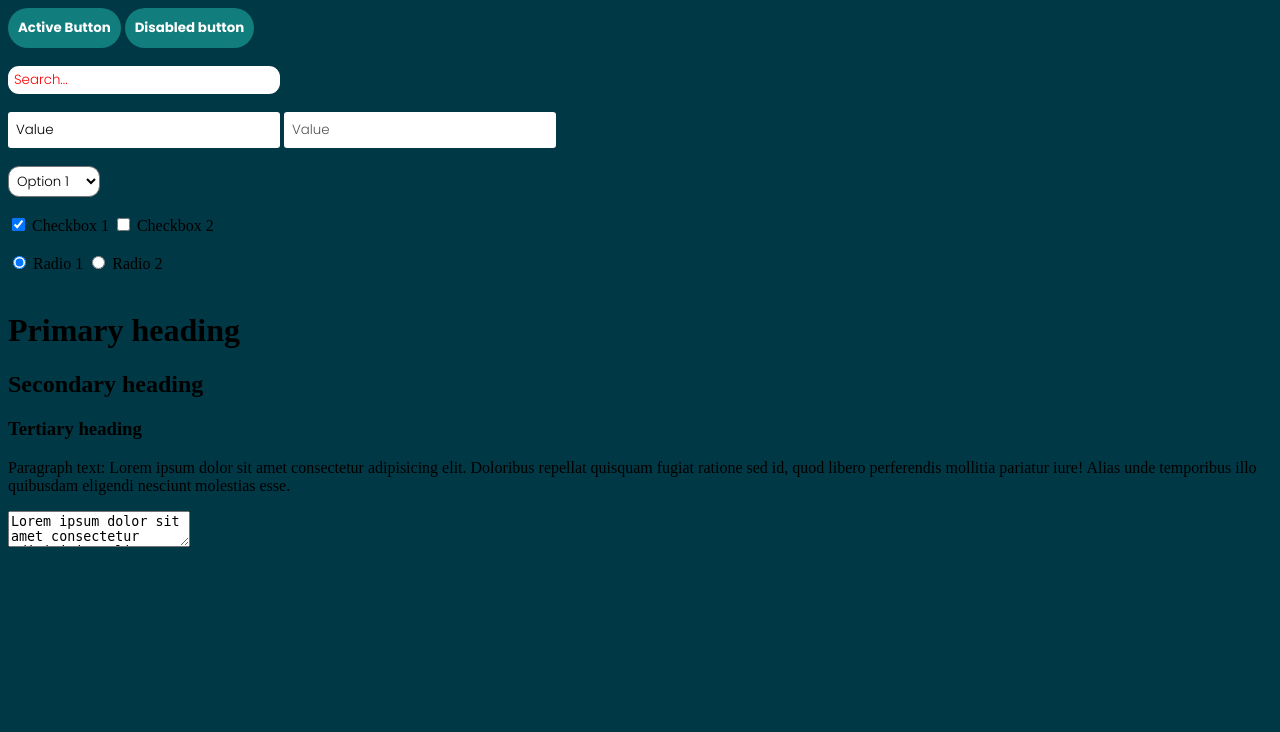
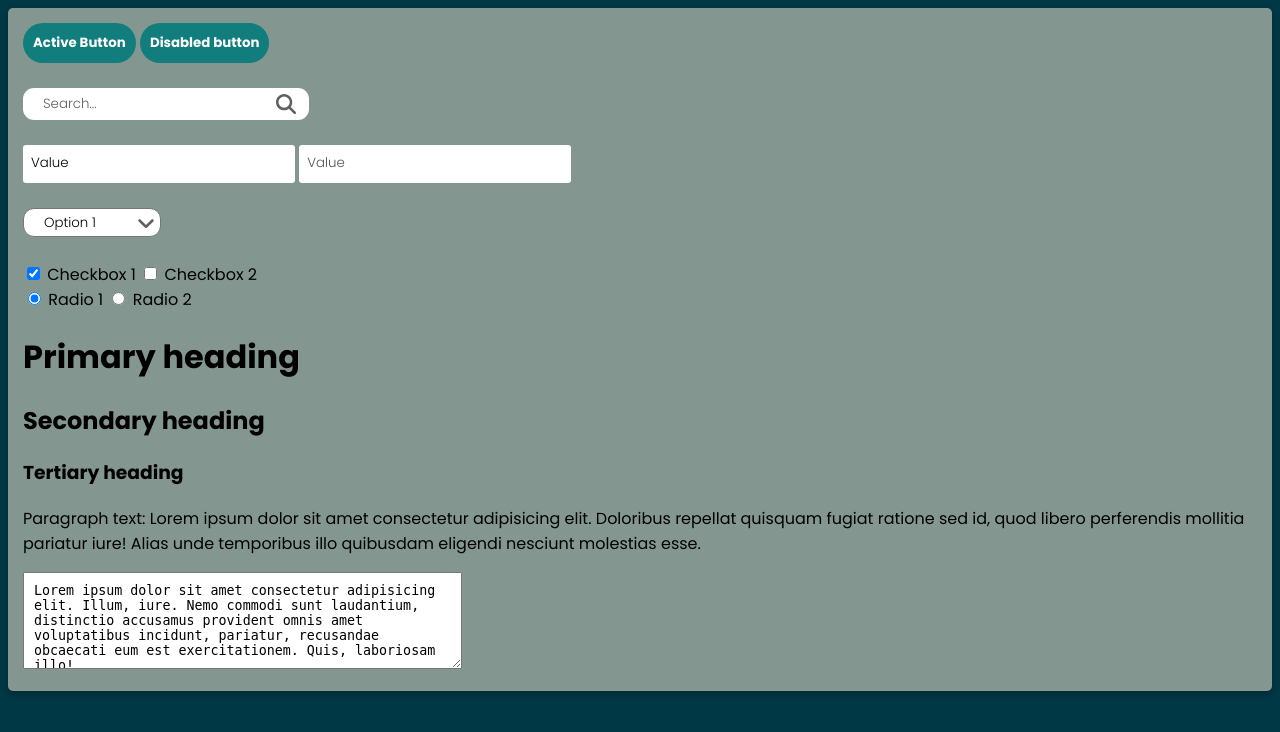
Before and after one commit to Seniru/boat-safari-trip-management, a PHP site: page /components.html in a window 1280 px wide. Shown: the top 732 px of the page. Run offline with PHP 8.4, Linux system fonts and the light colour scheme.

Commit message:
Fix select, searchbar

```diff
--- a/components.html
+++ b/components.html
@@ -30,15 +30,15 @@
 			<br><br>
 			<input type="checkbox" checked> Checkbox 1
 			<input type="checkbox"> Checkbox 2
-			<br><br>
+			<br>
 			<input type="radio" checked> Radio 1
 			<input type="radio"> Radio 2
-			<br><br>
+			<br>
 			<h1>Primary heading</h1>
 			<h2>Secondary heading</h2>
 			<h3>Tertiary heading</h3>
 			<p>Paragraph text: Lorem ipsum dolor sit amet consectetur adipisicing elit. Doloribus repellat quisquam fugiat ratione sed id, quod libero perferendis mollitia pariatur iure! Alias unde temporibus illo quibusdam eligendi nesciunt molestias esse.	</p>
-			<textarea>Lorem ipsum dolor sit amet consectetur adipisicing elit. Illum, iure. Nemo commodi sunt laudantium, distinctio accusamus provident omnis amet voluptatibus incidunt, pariatur, recusandae obcaecati eum est exercitationem. Quis, laboriosam illo!</textarea>
+			<textarea cols="50" rows="5">Lorem ipsum dolor sit amet consectetur adipisicing elit. Illum, iure. Nemo commodi sunt laudantium, distinctio accusamus provident omnis amet voluptatibus incidunt, pariatur, recusandae obcaecati eum est exercitationem. Quis, laboriosam illo!</textarea>
 		</div>
 
 		<footer>
--- a/styles/components.css
+++ b/styles/components.css
@@ -1,7 +1,14 @@
+* {
+	transition-duration: 6ms;
+	transition-timing-function: linear;
+}
+
 /* document style */
 body {
 	background-color: #013845;
+	font-family: "Poppins", sans-serif;
 }
+
 
 /* header style */
 header {
@@ -47,12 +54,8 @@ button {
 
 /* button mouse over style */
 button:hover {
-
-        box-shadow: 0px 4px 6px 0px rgba(0,0,0,.25);
-
-
+    box-shadow: 0px 4px 6px 0px rgba(0,0,0,.25);
 }
-
 
 
 /* active button style (clicked) */
@@ -73,12 +76,11 @@ input[type=text], input[type=number] {
 	padding: 8px;
 	border: 0;
 	outline: none;
-	border-bottom: 2px solid invisible;
+	border-bottom: 2px solid #00000000;
 	font-family: "Poppins", sans-serif;
   	font-weight: 300;
   	font-style: normal
 }
-
 
 input[type=text]:focus, input[type=number]:focus {
 	border-bottom: 2px solid #FDF526;
@@ -93,21 +95,36 @@ input[type=search] {
 	font-family: "Poppins", sans-serif;
   	font-weight: 300;
   	font-style: normal;
-	padding: 4px 10px 4px 6px;
+	padding: 6px 10px 6px 20px;
+	background-image: url("../images/magnifying-glass-solid.svg");
+	background-repeat: no-repeat;
+	background-position: 95% center;
 }
 
 input[type=search]:active {
 	outline: none;
+	appearance: none;
+
 }
 
-::placeholder {
-	color: red;
-	opacity: 1;
-  }
+input[type=search]::placeholder {
+	color: #606060;
+}
 
-  ::-ms-input-placeholder {
-	color: red;
-  }
+input[type=search]::-ms-input-placeholder {
+	color: #606060;
+}
+
+/* Remove X icon credits: https://medium.com/@rion.mrk/how-to-remove-x-icon-from-search-input-field-or-input-type-search-db3c808405fb */
+/* clears the ‘X’ from Internet Explorer */
+input[type=search]::-ms-clear { display: none; width : 0; height: 0; }
+input[type=search]::-ms-reveal { display: none; width : 0; height: 0; }
+/* clears the ‘X’ from Chrome */
+input[type="search"]::-webkit-search-decoration,
+input[type="search"]::-webkit-search-cancel-button,
+input[type="search"]::-webkit-search-results-button,
+input[type="search"]::-webkit-search-results-decoration { display: none; }
+
 
 /* checkbox (default) style */
 input[type=checkbox] {
@@ -133,24 +150,32 @@ input[type=radio]:checked {
 select {
 	background-color: white;
 	border-radius: 11px;
-	padding: 4px;
-	padding-right: 10px;
+	padding: 6px 60px 6px 20px;
 	font-family: "Poppins", sans-serif;
   	font-weight: 300;
   	font-style: normal;
 	outline: none;
+	appearance: none;
+	background-image: url("../images/angle-down-solid.svg");
+	background-repeat: no-repeat;
+	background-position: 95% center;
+	transition-duration: 0.4s;
+	transition-timing-function: ease-in-out;
 }
 
-/* dropdown option style
-	TODO: fix this
-*/
-select > option {
-	background-color: #A4C1CB;
-	border: 0;
-	border-bottom: 1px solid #707070;
+select:active {
+	background-image: url("../images/angle-up-solid.svg");
 }
+
 
 /* textarea style */
 textarea {
+	padding: 10px;
+}
 
+.container {
+	background-color: #839790;
+	border-radius: 5px;
+	box-shadow: 0px 4px 6px 0px rgba(0,0,0,.25);
+	padding: 15px;
 }
```
Also changed, not shown: images/angle-down-solid.svg (added), images/angle-up-solid.svg (added), images/magnifying-glass-solid.svg (added).
